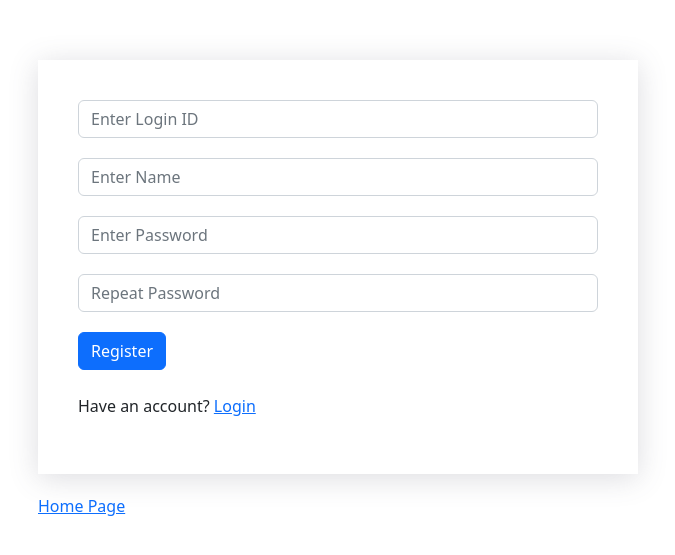
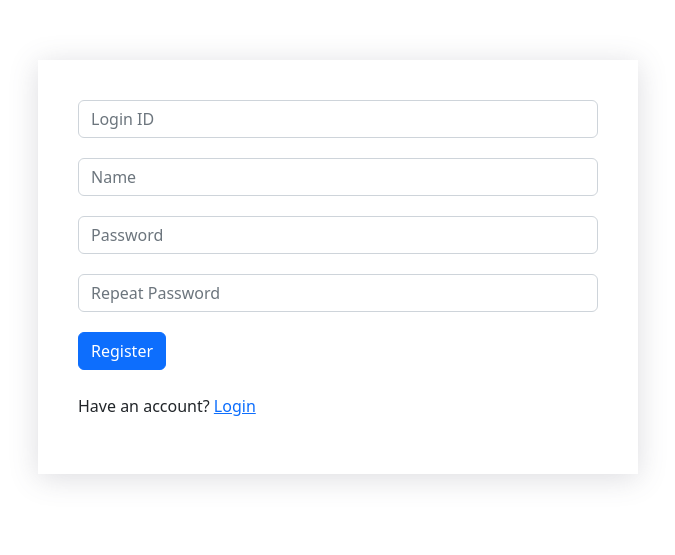
Before and after one commit to lelymonalisa/bulletin_message, a PHP site: page /registration.php in a window 1280 px wide. Shown: the top 555 px of the page, without its empty margins (302-977 px from the left). Run offline with PHP 8.4, Linux system fonts and the light colour scheme.

```diff
--- a/registration.php
+++ b/registration.php
@@ -23,26 +23,31 @@
             $errors = array();
 
             if (empty($username) or empty($fullname) or empty($password) or empty($passwordRepeat)) {
-                array_push($errors, "All fields cannot be empty");
+                array_push($errors, "All fields can't be empty");
             }
             if (strpos($username, ' ') !== false) {
-                array_push($errors, "Username cannot contain space");
+                array_push($errors, "Login ID can't contain space");
             }
             if (strlen($fullname) > 10) {
-                array_push($errors, "Name cannot be 10 characters");
+                array_push($errors, "Name max 10 characters");
             }
             if (strlen($password) < 8) {
-                array_push($errors, "Password must be at least 8 characters");
+                array_push($errors, "Password min 8 characters");
             }
             if ($password !== $passwordRepeat) {
-                array_push($errors, "Passwords do not match");
+                array_push($errors, "Passwords don't match");
             }
             require_once "database.php";
-            $sql = "SELECT * FROM users WHERE username = '$username'";
-            $result = mysqli_query($conn, $sql);
+            $sql = "SELECT * FROM users WHERE username = ?";
+            $stmt = mysqli_stmt_init($conn);
+            mysqli_stmt_prepare($stmt, $sql);
+            mysqli_stmt_bind_param($stmt, "s", $username);
+            mysqli_stmt_execute($stmt);
+            $result = mysqli_stmt_get_result($stmt);
+
             $rowCount = mysqli_num_rows($result);
             if ($rowCount > 0) {
-                array_push($errors, "Username already exists!");
+                array_push($errors, "Login ID already exists!");
             }
             if (count($errors) > 0) {
                 foreach ($errors as $error) {
@@ -55,30 +60,28 @@
                 if ($prepareStmt) {
                     mysqli_stmt_bind_param($stmt, "sss", $username, $fullname, $passwordHash);
                     mysqli_stmt_execute($stmt);
-                    echo "<div id='successAlert' class='alert alert-success'>Congratulations! You have successfully registered.</div>";
-                    echo "<script>
-                    setTimeout(function () {
-                        var successAlert = document.getElementById('successAlert');
-                        successAlert.style.display = 'none';
-                        window.location.href = 'login.php';
-                    }, 2000);
-                  </script>";
+                    echo "<div class='alert alert-success'>Congratulations! You have successfully registered.</div>";
                 } else {
                     die("Something went wrong");
                 }
             }
         }
         ?>
-
+        <script>
+            setTimeout(function () {
+                var successAlert = document.getElementById('successAlert');
+                successAlert.style.display = 'none';
+            }, 2000);
+        </script>
         <form action="registration.php" method="post">
             <div class="form-group">
-                <input type="username" class="form-control" name="username" placeholder="Enter Login ID">
+                <input type="username" class="form-control" name="username" placeholder="Login ID">
             </div>
             <div class="form-group">
-                <input type="text" class="form-control" name="fullname" placeholder="Enter Name">
+                <input type="text" class="form-control" name="fullname" placeholder="Name">
             </div>
             <div class="form-group">
-                <input type="password" class="form-control" name="password" placeholder="Enter Password">
+                <input type="password" class="form-control" name="password" placeholder="Password">
             </div>
             <div class="form-group">
                 <input type="password" class="form-control" name="repeat_password" placeholder="Repeat Password">
@@ -91,10 +94,5 @@
                 <p>Have an account? <a href="login.php">Login</a></p>
             </div>
         </form>
-    </div>
-</body>
-<div class="container-style">
-    <a href="index.php">Home Page</a></p>
-</div>
 
 </html>
```
